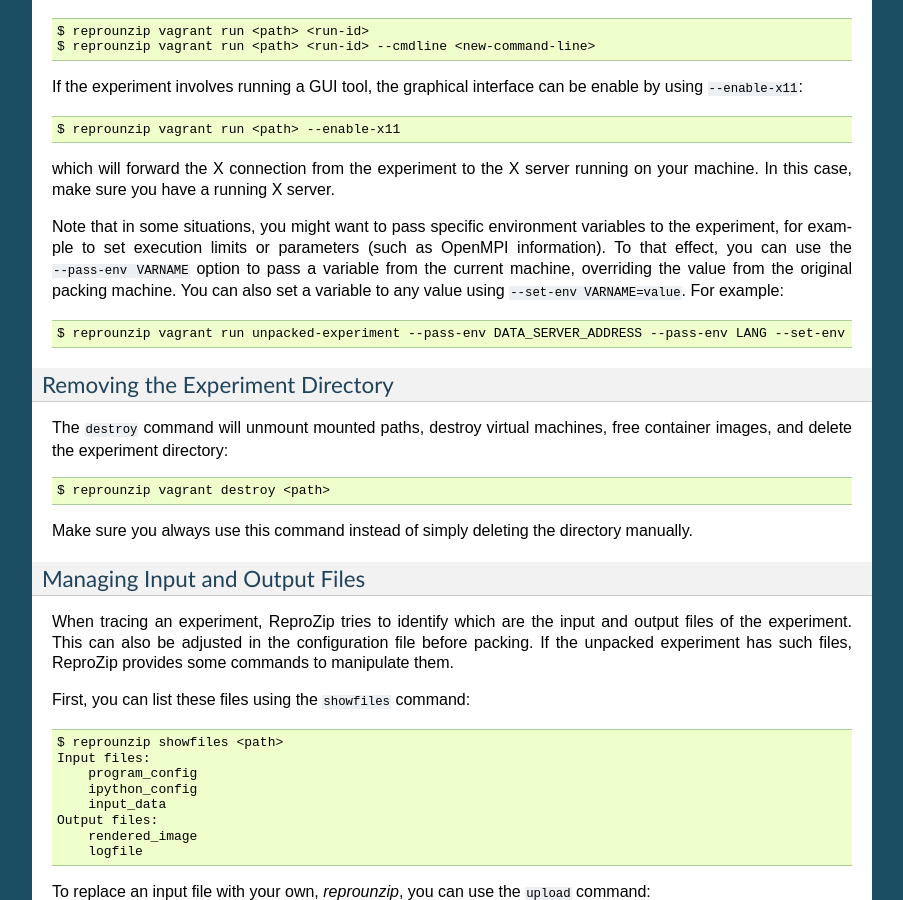
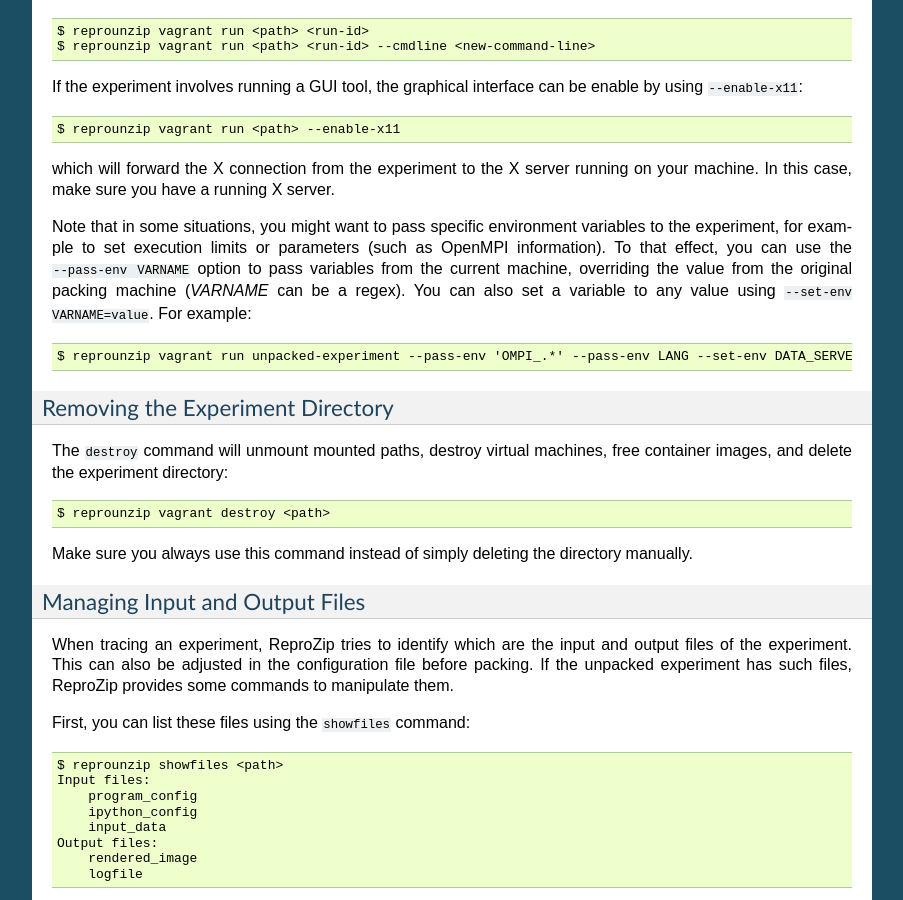
Before and after one commit to VIDA-NYU/reprozip, a Sphinx documentation site: the page built from docs/unpacking.rst, in a window 1280 px wide and 900 px high, scrolled down 5862 px. Shown: the whole window, without its empty margins (198-1101 px from the left). Built offline with Sphinx 7.4.7, drawn with Linux system fonts in a browser that asks for light colours.

Commit message:
DOC: Update --pass-env for regexes

```diff
--- a/docs/unpacking.rst
+++ b/docs/unpacking.rst
@@ -246,9 +246,9 @@
 
 which will forward the X connection from the experiment to the X server running on your machine. In this case, make sure you have a running X server.
 
-Note that in some situations, you might want to pass specific environment variables to the experiment, for example to set execution limits or parameters (such as OpenMPI information). To that effect, you can use the ``--pass-env VARNAME`` option to pass a variable from the current machine, overriding the value from the original packing machine. You can also set a variable to any value using ``--set-env VARNAME=value``. For example::
+Note that in some situations, you might want to pass specific environment variables to the experiment, for example to set execution limits or parameters (such as OpenMPI information). To that effect, you can use the ``--pass-env VARNAME`` option to pass variables from the current machine, overriding the value from the original packing machine (`VARNAME` can be a regex). You can also set a variable to any value using ``--set-env VARNAME=value``. For example::
 
-    $ reprounzip vagrant run unpacked-experiment --pass-env DATA_SERVER_ADDRESS --pass-env LANG --set-env DATA_SERVER_LOGIN=remi
+    $ reprounzip vagrant run unpacked-experiment --pass-env 'OMPI_.*' --pass-env LANG --set-env DATA_SERVER_ADDRESS=localhost
 
 Removing the Experiment Directory
 +++++++++++++++++++++++++++++++++
```
